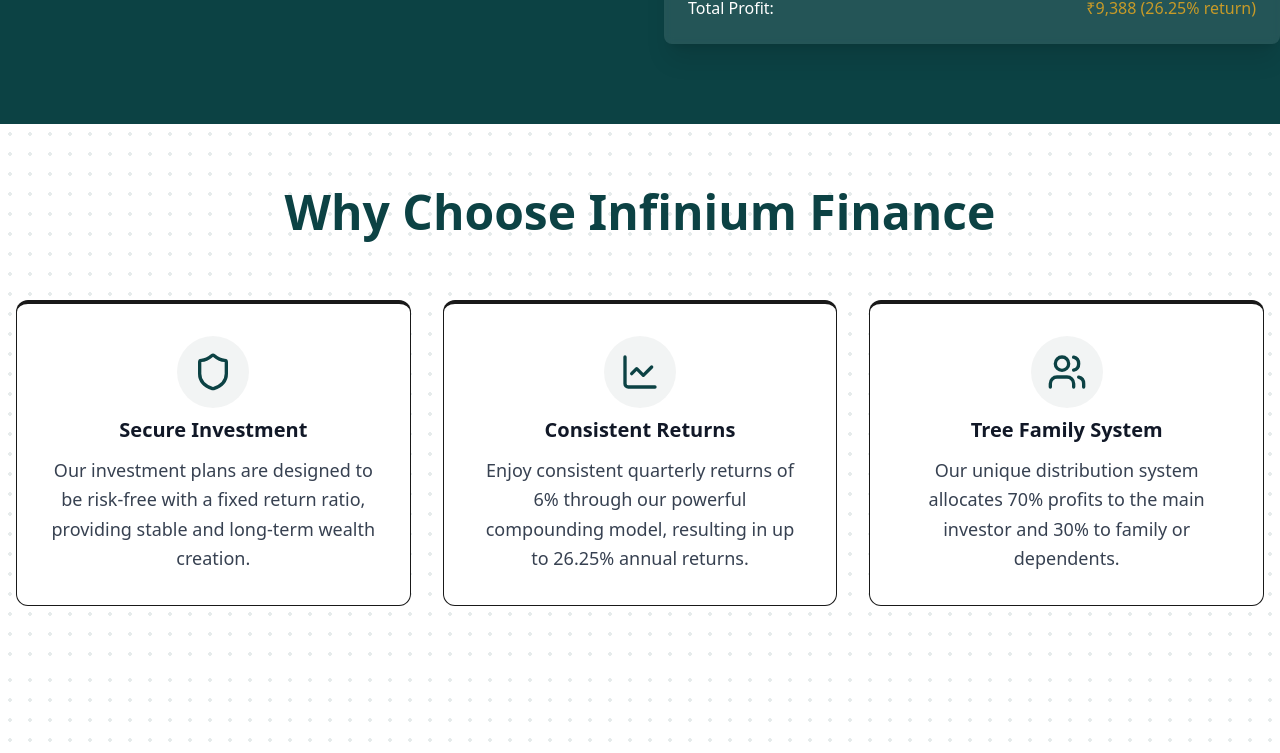
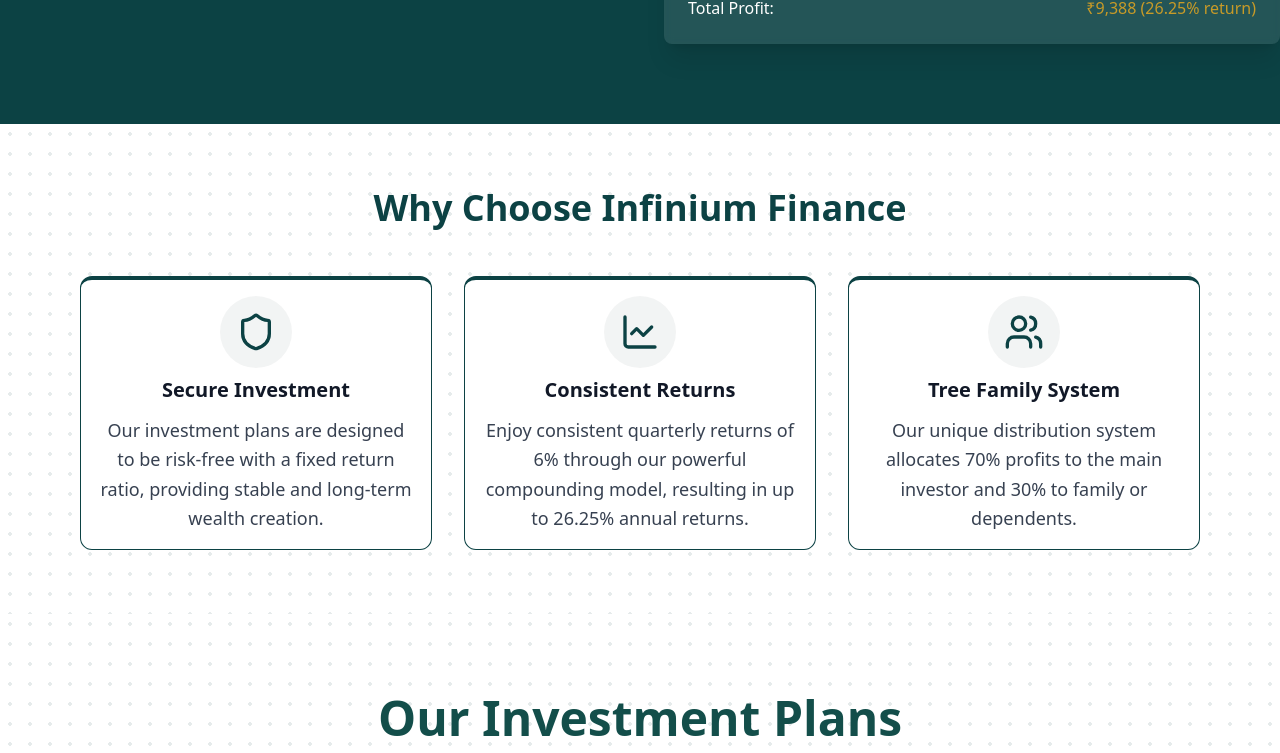
Before and after one commit to jalpanakrani1997/InfiniumFinance, a React (Create React App) app: page / in a window 1280 px wide. Shown: the part 653-1406 px from the top of the page. Built offline with nearby package versions, Linux system fonts and the light colour scheme.

Commit message:
Update Features.jsx

```diff
--- a/src/components/Features.jsx
+++ b/src/components/Features.jsx
@@ -1,5 +1,3 @@
-
-import React from 'react';
 import { Shield, LineChart, Users } from "lucide-react";
 
 function Features() {
@@ -22,19 +20,19 @@
     ];
 
     return (
-        <div className="pattern-dots bg-gradient-to-br from-gray-50 to-gray-100 py-16">
-            <div className="container mx-auto px-4">
-                <div className="text-center mb-16">
-                    <h2 className="text-3xl md:text-5xl font-bold text-[#0c4244] mb-4">
+        <div className=" pattern-dots bg-gradient-to-br from-gray-50 to-gray-100 py-16">
+            <div className=" container-fluid  mx-auto ">
+                <div className="text-center mb-12">
+                    <h2 className="text-3xl md:text-4xl font-bold text-[#0c4244] ">
                         Why Choose Infinium Finance
                     </h2>
-                 </div>
+                </div>
 
-                <div className="grid grid-cols-1 md:grid-cols-2 lg:grid-cols-3 gap-8 max-w-9xl mx-auto">
+                <div className="grid grid-cols-1 md:grid-cols-2 lg:grid-cols-3 gap-8  mr-20 ml-20">
                     {features.map((feature, index) => (
                         <div
                             key={index}
-                            className="relative group border-t-4 border-[#0c4244] border border-black/90 bg-white p-8 rounded-xl hover:shadow-[0_8px_30px_rgb(0,0,0,0.1)] transition-transform duration-500 overflow-hidden flex flex-col items-center justify-center text-center hover:-translate-y-3"
+                            className="relative group border-t-4 border-[#0c4244] border border-[#0c4244] bg-white p-4 rounded-xl hover:shadow-[0_8px_30px_rgb(0,0,0,0.1)] transition-transform duration-500 overflow-hidden flex flex-col items-center justify-center text-center hover:-translate-y-3"
                         >
                             {/* Gradient overlay */}
                             <div className="absolute inset-0 bg-gradient-to-r from-gray-500/20 to-gray-500/20 opacity-0 group-hover:opacity-100 transition-all duration-700 -translate-x-full group-hover:translate-x-0 z-0"></div>
```
